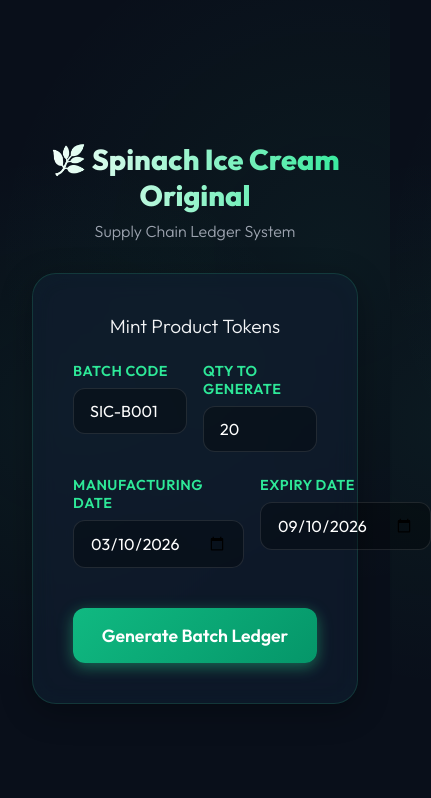
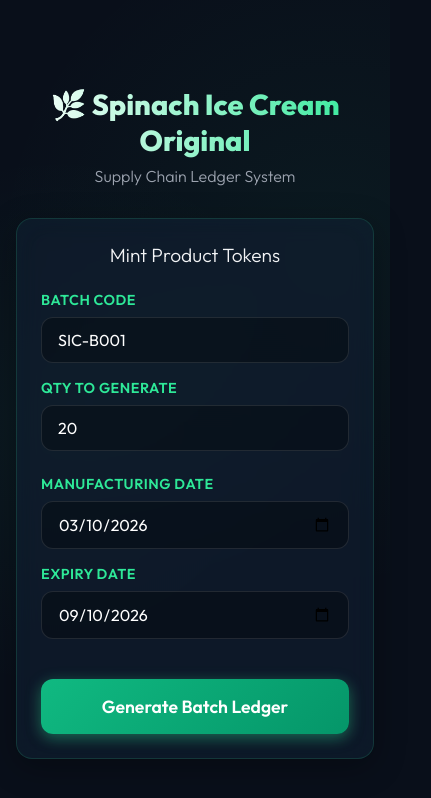
Before and after one commit to arima15/spinach-icecream-node, a plain HTML site: page index.html in a window 390 px wide. Shown: the whole page, 431 px wide, since content can reach past the window. Drawn offline with nearby package versions, Linux system fonts and the light colour scheme.

Commit message:
style: made dashboard responsive for mobile phones

```diff
--- a/style.css
+++ b/style.css
@@ -38,6 +38,13 @@ body {
     gap: 1rem;
 }
 
+@media (max-width: 600px) {
+    .grid-2 {
+        grid-template-columns: 1fr;
+        gap: 1rem;
+    }
+}
+
 .glass-panel {
     background: var(--panel);
     backdrop-filter: blur(12px);
@@ -47,6 +54,21 @@ body {
     padding: 2.5rem;
     box-shadow: 0 8px 32px rgba(0, 0, 0, 0.3), inset 0 0 32px rgba(46, 232, 152, 0.02);
     transition: transform 0.3s ease;
+}
+
+@media (max-width: 600px) {
+    body {
+        padding: 1rem;
+    }
+
+    .glass-panel {
+        padding: 1.5rem;
+        border-radius: 16px;
+    }
+
+    .header h1 {
+        font-size: 1.5rem;
+    }
 }
 
 .header {
@@ -180,6 +202,12 @@ button.secondary:hover {
     text-align: left;
 }
 
+@media (max-width: 480px) {
+    .data-grid {
+        grid-template-columns: 1fr;
+    }
+}
+
 .data-item {
     background: rgba(0, 0, 0, 0.2);
     padding: 1rem;
```
